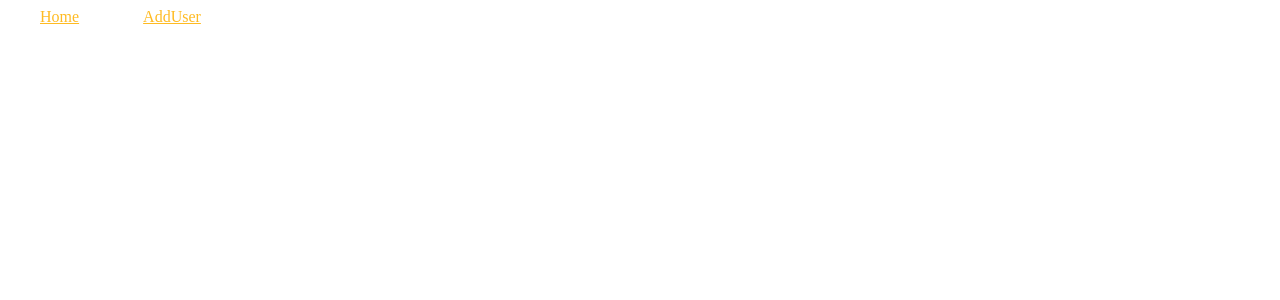
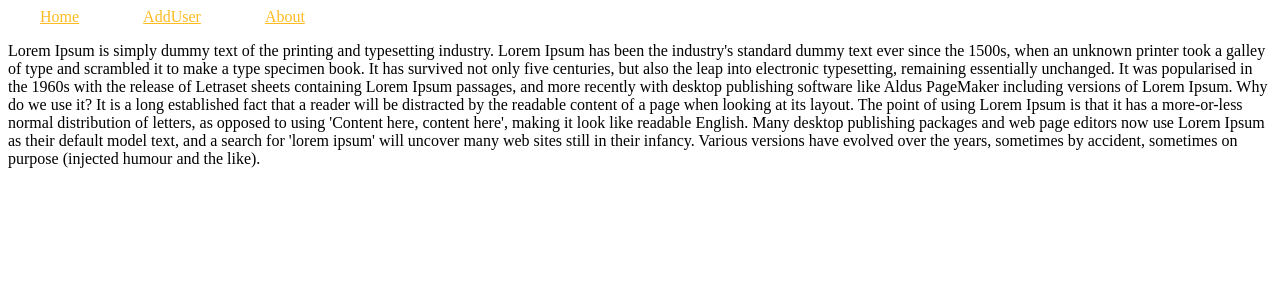
Before and after one commit to mayank30041995/redux-saga-practical, a React (Create React App) app: page /about in a window 1280 px wide. Shown: the top 300 px of the page. Built offline with nearby package versions, Linux system fonts and the light colour scheme.

Commit message:
'about-page'

```diff
--- a/src/App.js
+++ b/src/App.js
@@ -1,5 +1,6 @@
 import React from 'react';
 import Home from './pages/Home';
+import About from './pages/About';
 import AddEditUser from './pages/AddEditUser';
 import Header from './component/Header';
 import { BrowserRouter as Router, Route, Switch } from 'react-router-dom';
@@ -12,6 +13,7 @@
             <Switch>
                 <Route exact path="/" component={Home} />
                 <Route exact path="/addUser" component={AddEditUser} />
+                <Route exact path="/about" component={About} />
             </Switch>
         </div>
     </Router>
--- a/src/component/Header.js
+++ b/src/component/Header.js
@@ -10,8 +10,12 @@
             Home
         </NavLink>
 
-        <NavLink style={{color: '#FB2', padding: '2rem'}}to='/addUser' >
+        <NavLink style={{color: '#FB2', padding: '2rem'}} to='/addUser' >
             AddUser
+        </NavLink>
+
+        <NavLink style={{color: '#FB2', padding: '2rem'}} to='/about' >
+            About
         </NavLink>
 
     </>)
--- /dev/null
+++ b/src/pages/About.js
@@ -0,0 +1,29 @@
+import React from "react";
+const About = () => {
+  return (
+    <div>
+      <p>
+        Lorem Ipsum is simply dummy text of the printing and typesetting
+        industry. Lorem Ipsum has been the industry's standard dummy text ever
+        since the 1500s, when an unknown printer took a galley of type and
+        scrambled it to make a type specimen book. It has survived not only five
+        centuries, but also the leap into electronic typesetting, remaining
+        essentially unchanged. It was popularised in the 1960s with the release
+        of Letraset sheets containing Lorem Ipsum passages, and more recently
+        with desktop publishing software like Aldus PageMaker including versions
+        of Lorem Ipsum. Why do we use it? It is a long established fact that a
+        reader will be distracted by the readable content of a page when looking
+        at its layout. The point of using Lorem Ipsum is that it has a
+        more-or-less normal distribution of letters, as opposed to using
+        'Content here, content here', making it look like readable English. Many
+        desktop publishing packages and web page editors now use Lorem Ipsum as
+        their default model text, and a search for 'lorem ipsum' will uncover
+        many web sites still in their infancy. Various versions have evolved
+        over the years, sometimes by accident, sometimes on purpose (injected
+        humour and the like).
+      </p>
+    </div>
+  );
+};
+
+export default About;
--- a/src/redux/api.js
+++ b/src/redux/api.js
@@ -4,4 +4,4 @@
     await axios.get('http://localhost:5000/users');
 
 export const createUserApi = async (user) =>
-    await axios.post('http://localhost:5000/users', user)
+    await axios.post('http://localhost:5000/users', user);
```
